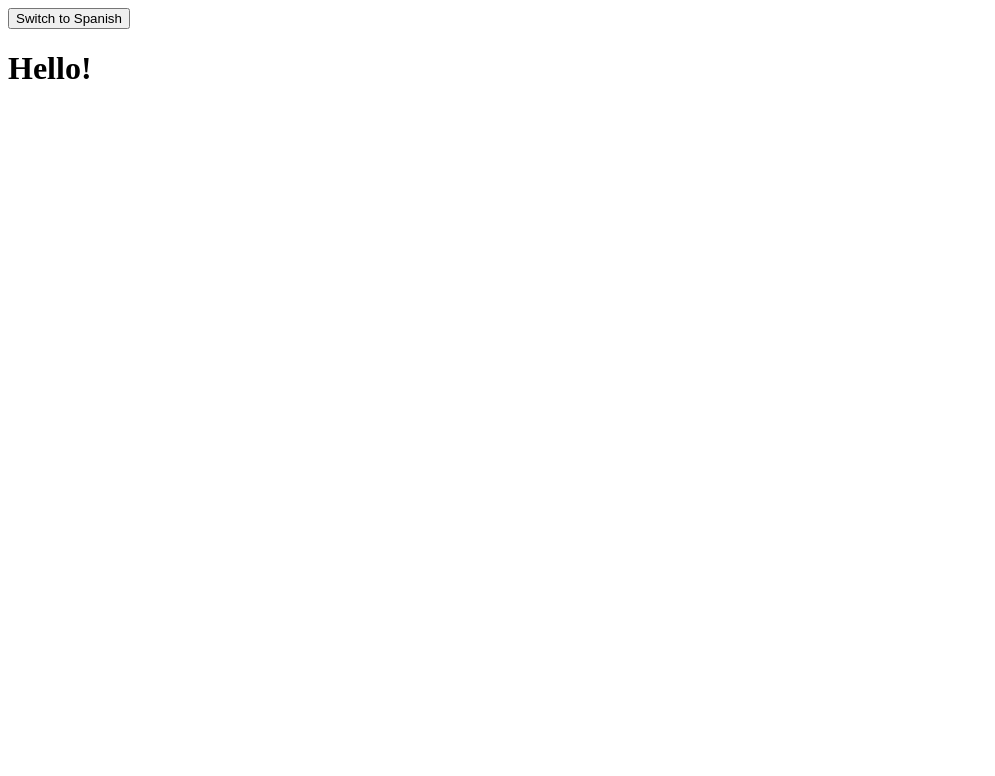
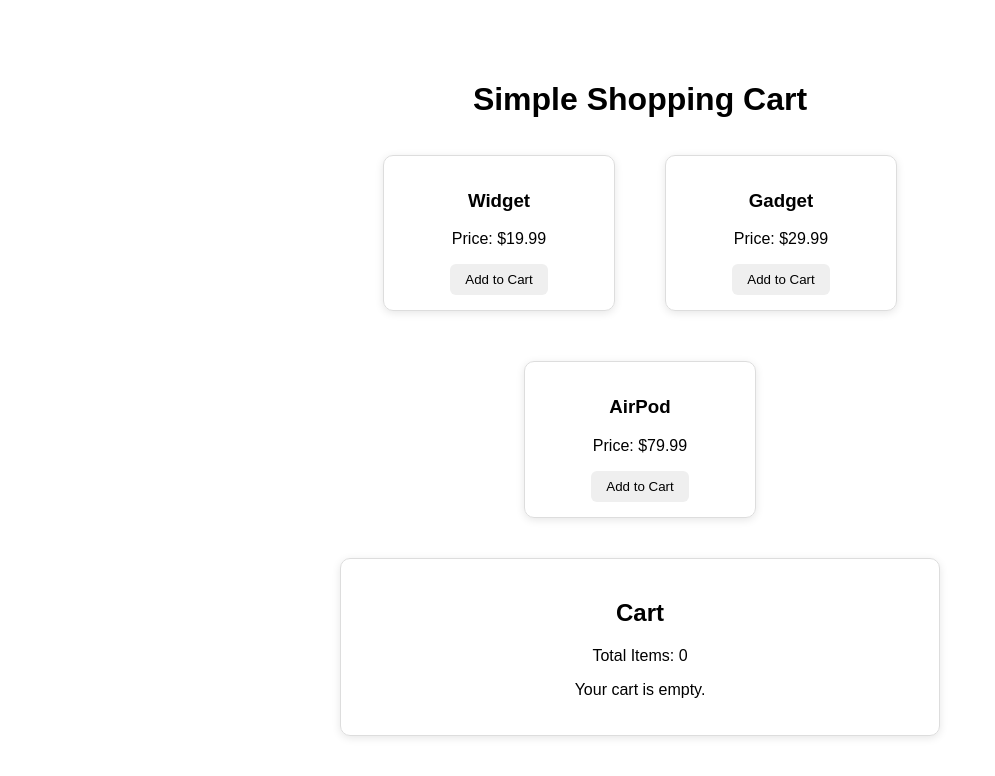
Before and after one commit to Mohamed-Abdinasir-Farah/React-JS-Exercises, a React (Vite) app: page / in a window 1280 px wide. Shown: the top 776 px of the page, without its empty margins (0-995 px from the left). Built offline with nearby package versions, Linux system fonts and the light colour scheme.

Commit message:
commited exercise 16

```diff
--- a/src/App.jsx
+++ b/src/App.jsx
@@ -12,4 +12,5 @@
 // export {default} from './Exercise13/DoubleCounter';
 // export {default} from './Exercise14/Registration';
 // export {default} from './Exercise14/Registration';
-export {default} from './Exercise15/App';
+// export {default} from './Exercise15/App';
+export {default} from './Exercise16/App';
--- /dev/null
+++ b/src/Exercise16/App.jsx
@@ -0,0 +1,50 @@
+import React, { useState } from "react";
+import CartContext from "./CartContext";
+import ProductCard from "./ProductCard";
+import Cart from "./Cart";
+
+function App() {
+  const [items, setItems] = useState([]);
+
+  const addItem = (item) => {
+    setItems([...items, item]);
+  };
+
+  const removeItem = (itemId) => {
+    setItems(items.filter((item) => item.id !== itemId));
+  };
+
+  const value = { items, addItem, removeItem };
+
+  return (
+    <CartContext.Provider value={value}>
+      <div
+        style={{
+          maxWidth: "600px",
+          margin: "40px auto",
+          padding: "20px",
+          textAlign: "center",
+          fontFamily: "Arial",
+        }}
+      >
+        <h1>Simple Shopping Cart</h1>
+
+        <div style={{
+          display: "flex",
+          justifyContent: "center",
+          gap: "20px",
+          flexWrap: "wrap",
+        }}>
+          <ProductCard itemId={1} itemName="Widget" price={19.99} />
+          <ProductCard itemId={2} itemName="Gadget" price={29.99} />
+          <ProductCard itemId={3} itemName="AirPod" price={79.99} />
+        </div>
+
+
+        <Cart />
+      </div>
+    </CartContext.Provider>
+  );
+}
+
+export default App;
--- /dev/null
+++ b/src/Exercise16/Cart.jsx
@@ -0,0 +1,47 @@
+import React, { useContext } from "react";
+import CartContext from "./CartContext";
+
+function Cart() {
+  const { items, removeItem } = useContext(CartContext);
+
+  return (
+    <div
+      style={{
+        border: "1px solid #ddd",
+        borderRadius: "10px",
+        boxShadow: "0 2px 8px rgba(0, 0, 0, 0.1)",
+        padding: "20px",
+        marginTop: "25px",
+      }}
+    >
+      <h2>Cart</h2>
+      <p>Total Items: {items.length}</p>
+
+      {items.length === 0 ? (
+        <p>Your cart is empty.</p>
+      ) : (
+        <ul style={{ listStyle: "none", padding: 0 }}>
+          {items.map((item) => (
+            <li key={item.id} style={{ margin: "10px 0" }}>
+              {item.name} - ${item.price}{" "}
+              <button
+                onClick={() => removeItem(item.id)}
+                style={{
+                  marginLeft: "8px",
+                  padding: "5px 10px",
+                  border: "none",
+                  borderRadius: "5px",
+                  cursor: "pointer",
+                }}
+              >
+                Remove
+              </button>
+            </li>
+          ))}
+        </ul>
+      )}
+    </div>
+  );
+}
+
+export default Cart;
--- /dev/null
+++ b/src/Exercise16/CartContext.js
@@ -0,0 +1,5 @@
+import { createContext } from "react";
+
+const CartContext = createContext();
+
+export default CartContext;
--- /dev/null
+++ b/src/Exercise16/ProductCard.jsx
@@ -0,0 +1,45 @@
+import React, { useContext } from "react";
+import CartContext from "./CartContext";
+
+function ProductCard({ itemId, itemName, price }) {
+  const { addItem } = useContext(CartContext);
+
+  const addProduct = () => {
+    addItem({
+      id: itemId,
+      name: itemName,
+      price: price,
+    });
+  };
+
+  return (
+    <div
+      style={{
+        border: "1px solid #ddd",
+        borderRadius: "10px",
+        boxShadow: "0 2px 8px rgba(0, 0, 0, 0.1)",
+        padding: "15px",
+        margin: "15px 15px",
+        maxWidth: "200px",
+        width: "100%"
+      }}
+    >
+      <h3>{itemName}</h3>
+      <p>Price: ${price}</p>
+
+      <button
+        onClick={addProduct}
+        style={{
+          padding: "8px 15px",
+          border: "none",
+          borderRadius: "6px",
+          cursor: "pointer",
+        }}
+      >
+        Add to Cart
+      </button>
+    </div>
+  );
+}
+
+export default ProductCard;
```
